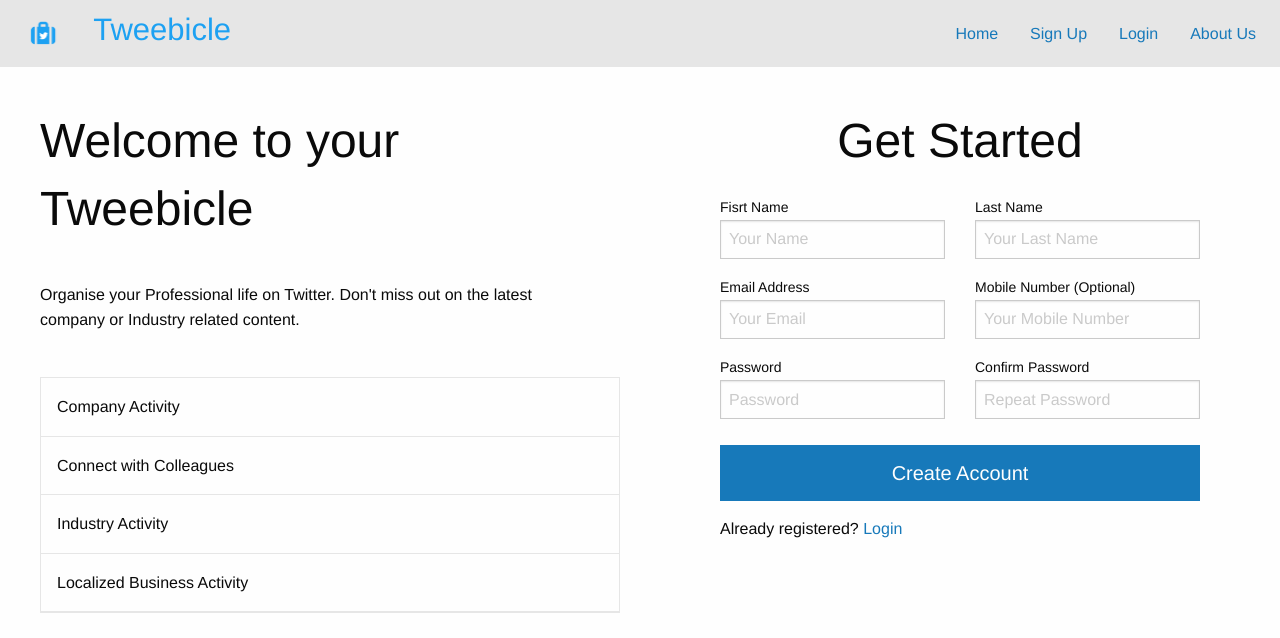
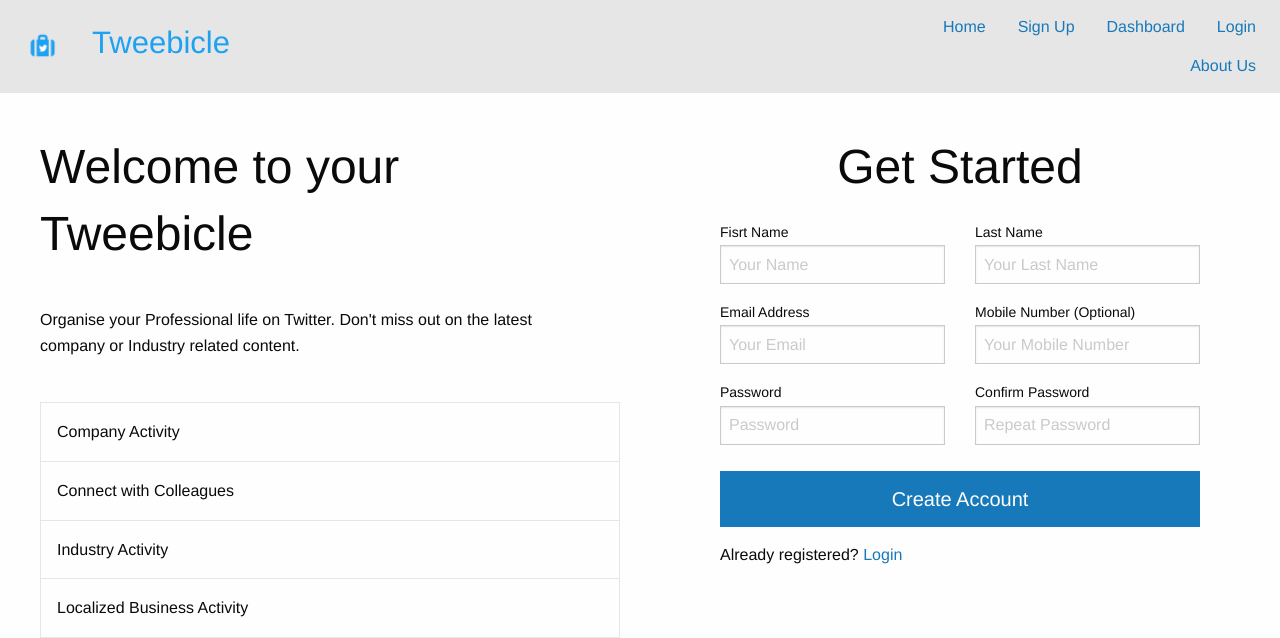
Before and after one commit to williammabotjadev/tweebicle, a Flask app: page /dashboard in a window 1280 px wide. Shown: the top 638 px of the page. Run offline with Flask 2, Linux system fonts and the light colour scheme; some libraries are stand-ins or nearby versions.

Commit message:
Dashboard page

```diff
--- a/templates/layout.html
+++ b/templates/layout.html
@@ -20,6 +20,7 @@
     <ul class="top-bar-left align-middle align-right vertical medium-horizontal dropdown menu">
         <li><a href="/"><i class="fi-list"></i> <span>Home</span></a></li>
         <li><a href="/register"><i class="fi-list"></i> <span>Sign Up</span></a></li>
+        <li><a href="/dashboard"><i class="fi-list"></i> <span>Dashboard</span></a></li>
         <li><a href="/login"><i class="fi-list"></i> <span>Login</span></a></li>
         <li><a href="/about"><i class="fi-list"></i> <span>About Us</span></a></li>
       </ul>
```
